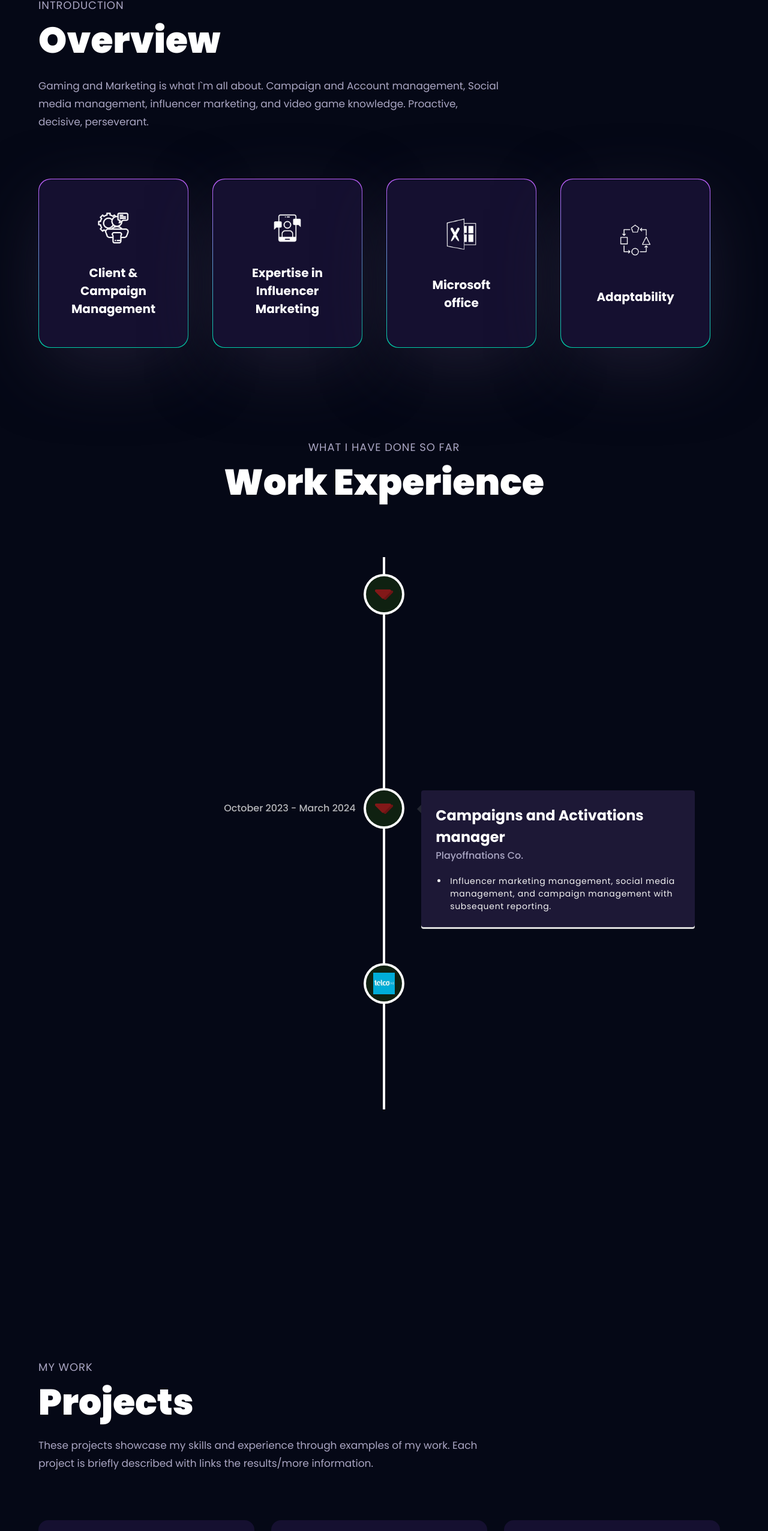
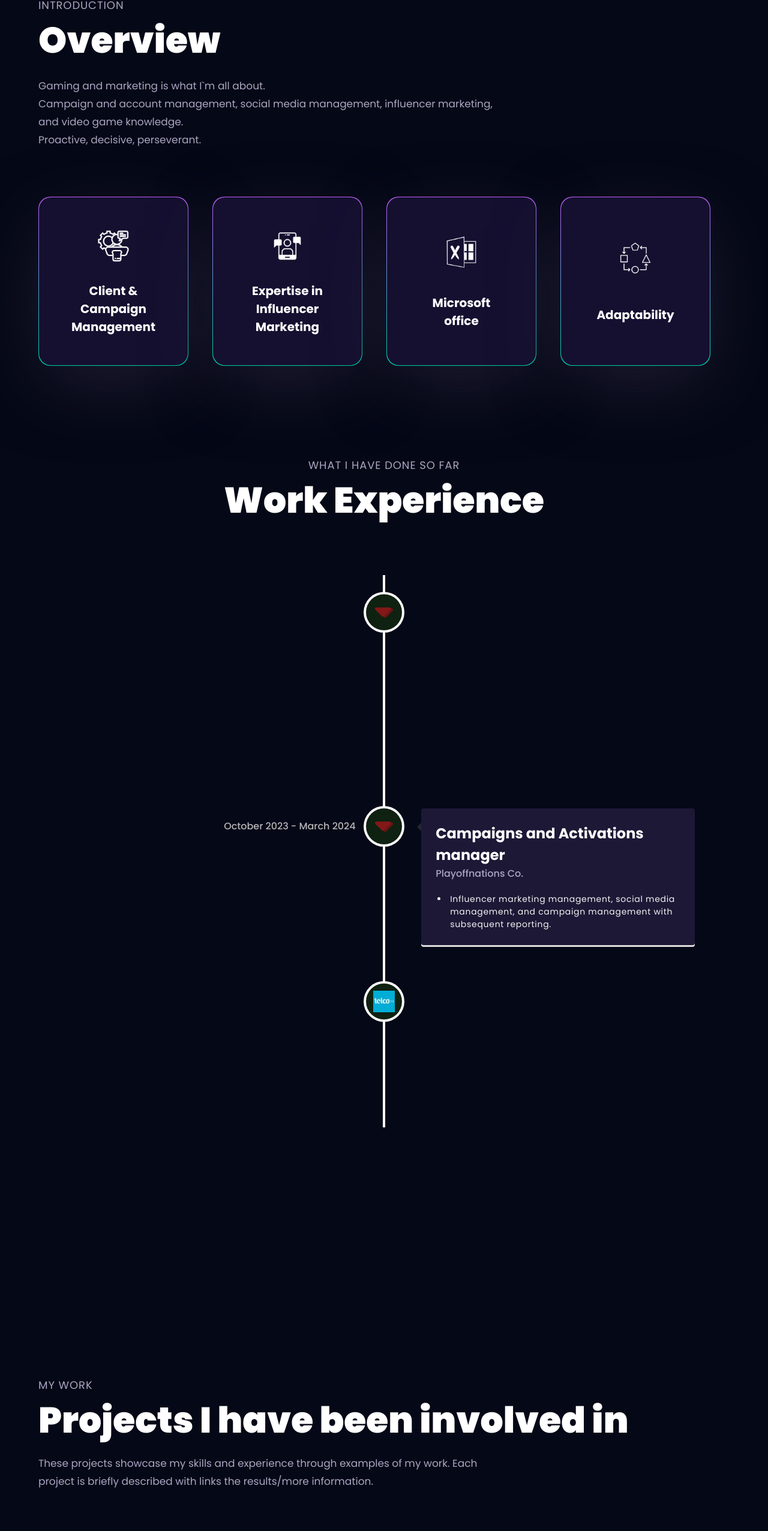
Before and after one commit to lpuga-maker/lpuga-maker.github.io, a React (Vite) app: page / in a window 1280 px wide. Shown: the part 893-3446 px from the top of the page at 60% size. Built offline with nearby package versions, Linux system fonts and the light colour scheme.

Commit message:
Minor changes

```diff
--- a/src/components/About.jsx
+++ b/src/components/About.jsx
@@ -40,10 +40,10 @@ const About = () => {
         variants={fadeIn('', '', 0.1, 1)}
         className="mt-4 text-secondary text-[17px] max-w-3xl leading-[30px]"
       >
-        Gaming and Marketing is what I`m all about.
-
-        Campaign and Account management, Social media management, influencer marketing, and video game knowledge.
-
+        Gaming and marketing is what I`m all about.
+        <br/>
+        Campaign and account management, social media management, influencer marketing, and video game knowledge.
+        <br/>
         Proactive, decisive, perseverant.
       </motion.p>
 
--- a/src/components/Works.jsx
+++ b/src/components/Works.jsx
@@ -61,7 +61,7 @@ const Works = () => {
     <>
       <motion.div variants={textVariant()}>
         <p className={`${styles.sectionSubText} `}>My work</p>
-        <h2 className={`${styles.sectionHeadText}`}>Projects</h2>
+        <h2 className={`${styles.sectionHeadText}`}>Projects I have been involved in</h2>
       </motion.div>
       <div className="w-full flex">
         <motion.p variants={fadeIn("", "", 0.1)} className="mt-3 text-secondary text-[17px] max-w-3xl leading-[30px]">
```
